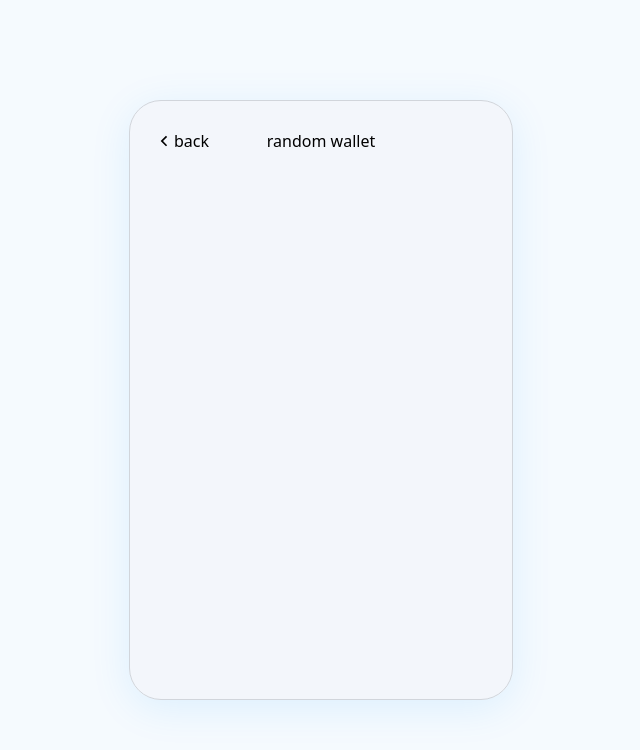
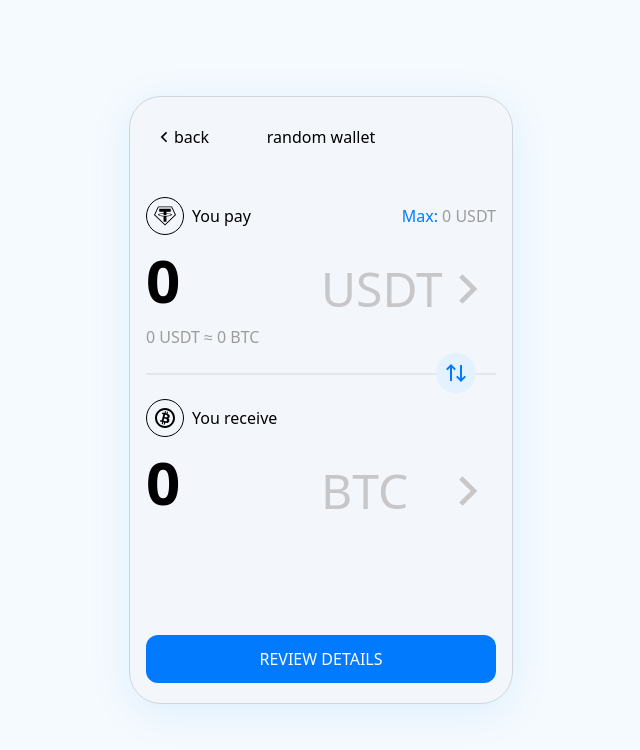
Before and after one commit to idorenyinudoh/random-wallet, a Nuxt app: page /swap in a window 1280 px wide. Before the commit this address had no page. Shown: the top 750 px of the page, without its empty margins (319-959 px from the left). Built offline with nearby package versions, Linux system fonts and the light colour scheme.

Commit message:
feat: create swap page

```diff
--- a/components/add/Modal.vue
+++ b/components/add/Modal.vue
@@ -3,7 +3,7 @@ defineEmits(['close'])
 </script>
 
 <template>
-  <div class="absolute inset-0 w-full h-full rounded-[32px] bg-[#78777A]/40 flex justify-center items-center" @click.self="$emit('close')">
+  <div class="absolute inset-0 w-full h-full sm:rounded-[32px] bg-[#78777A]/40 flex justify-center items-center" @click.self="$emit('close')">
     <div class="w-[80%] rounded-3xl bg-[#FEFEFE]">
       <p class="px-6 pt-6 pb-4 text-center font-medium">Your wallet is empty. Would you like to buy some crypto?</p>
       <div class="border-t border-solid border-[#E5E7EB] grid grid-cols-2 justify-between items-center divide-x-[1px]">
--- /dev/null
+++ b/pages/swap.vue
@@ -0,0 +1,128 @@
+<script setup lang="ts">
+const payInput = ref(0)
+const receiveInput = ref(0)
+
+const currencies = [
+  {
+    icon: '/icons/usdt.svg',
+    symbol: 'USDT',
+    rateToUSD: 0
+  },
+  {
+    icon: '/icons/bitcoin.svg',
+    symbol: 'BTC',
+    rateToUSD: 0
+  },
+  {
+    icon: '/icons/eth.svg',
+    symbol: 'ETH',
+    rateToUSD: 0
+  },
+  {
+    icon: '/icons/bnb.svg',
+    symbol: 'BNB',
+    rateToUSD: 0
+  }
+]
+
+const payCurrencyIndex = ref(0)
+const receiveCurrencyIndex = ref(1)
+const paySelect = ref('')
+const receiveSelect = ref('')
+
+const onSelectChange = (currency: string, value: string) => {
+  if (currency === 'pay') {
+    payCurrencyIndex.value = currencies.findIndex((currency) => currency.symbol === value)
+  } else {
+    receiveCurrencyIndex.value = currencies.findIndex((currency) => currency.symbol === value)
+  }
+}
+
+const swapCurrencies = () => {
+  const initialPayCurrencyIndex = payCurrencyIndex.value
+  const initialReceiveCurrencyIndex = receiveCurrencyIndex.value
+
+  payCurrencyIndex.value = initialReceiveCurrencyIndex
+  receiveCurrencyIndex.value = initialPayCurrencyIndex
+}
+
+watch([payCurrencyIndex, receiveCurrencyIndex], ([newPayCurrencyIndex, newReceiveCurrencyIndex]) => {
+  paySelect.value = currencies[newPayCurrencyIndex].symbol
+  receiveSelect.value = currencies[newReceiveCurrencyIndex].symbol
+})
+
+onMounted(() => {
+  paySelect.value = currencies[payCurrencyIndex.value].symbol
+  receiveSelect.value = currencies[receiveCurrencyIndex.value].symbol
+})
+</script>
+
+<template>
+  <div class="flex flex-col gap-y-12">
+    <div class="divide-y-2">
+      <div class="relative py-6 flex flex-col gap-y-1">
+        <div class="flex justify-between items-center">
+          <div class="flex gap-x-2 items-center">
+            <div class="border border-solid border-black p-1.5 rounded-full">
+              <img :src="currencies[payCurrencyIndex].icon" :alt="currencies[payCurrencyIndex].symbol" class="w-6 h-6">
+            </div>
+            <p>You pay</p>
+          </div>
+          <div>
+            <p class="text-[#9c9c9c]"><span class="text-[#007BFF]">Max:</span> 0 {{ currencies[payCurrencyIndex].symbol }}</p>
+          </div>
+        </div>
+        <div class="grid grid-cols-2 justify-between items-end">
+          <input v-model="payInput" type="number" class="text-6xl font-semibold bg-transparent outline-none appearance-none m-0">
+          <div class="relative pb-2">
+            <select v-model="paySelect" class="text-5xl font-medium appearance-none bg-transparent text-[rgba(199,198,201,1)] pr-14 cursor-pointer outline-none" @change="onSelectChange('pay', $event.target.value)">
+              <option value="USDT">USDT</option>
+              <option value="BTC">BTC</option>
+              <option value="ETH">ETH</option>
+              <option value="BNB">BNB</option>
+            </select>
+            <img src="/icons/chevron-right.svg" alt="chevron right" class="absolute -top-2 bottom-0 right-0 my-auto w-14 pointer-events-none">
+          </div>
+        </div>
+        <p class="text-[#9c9c9c]">{{ payInput }} {{ currencies[payCurrencyIndex].symbol }} ≈ {{ payInput }} {{ currencies[receiveCurrencyIndex].symbol }}</p>
+        <button class="absolute right-5 -bottom-5 w-10 h-10 rounded-full flex justify-center items-center bg-[#E4F1FF] hover:brightness-90 base-transition" @click="swapCurrencies">
+          <img src="/icons/arrow-up-down.svg" alt="arrow up down" class="w-6 h-6">
+        </button>
+      </div>
+      <div class="py-6 flex flex-col gap-y-1">
+        <div class="flex gap-x-2 items-center">
+          <div class="border border-solid border-black p-1.5 rounded-full">
+            <img :src="currencies[receiveCurrencyIndex].icon" :alt="currencies[receiveCurrencyIndex].symbol" class="w-6 h-6">
+          </div>
+          <p>You receive</p>
+        </div>
+        <div class="grid grid-cols-2 justify-between items-end">
+          <input v-model="receiveInput" type="number" class="text-6xl font-semibold bg-transparent outline-none">
+          <div class="relative pb-2">
+            <select v-model="receiveSelect" class="text-5xl font-medium appearance-none bg-transparent text-[rgba(199,198,201,1)] pr-14 cursor-pointer outline-none" @change="onSelectChange('receive', $event.target.value)">
+              <option value="USDT">USDT</option>
+              <option value="BTC">BTC</option>
+              <option value="ETH">ETH</option>
+              <option value="BNB">BNB</option>
+            </select>
+            <img src="/icons/chevron-right.svg" alt="chevron right" class="absolute -top-2 bottom-0 right-0 my-auto w-14 pointer-events-none">
+          </div>
+        </div>
+        <!-- <p class="text-[#9c9c9c]">1 {{ currencies[payCurrencyIndex].symbol }} ≈ 1 {{ currencies[receiveCurrencyIndex].symbol }}</p> -->
+      </div>
+    </div>
+    <button class="mt-10 w-full py-3 rounded-xl text-base font-medium bg-[#017AFE] text-white hover:brightness-90 base-transition">REVIEW DETAILS</button>
+  </div>
+</template>
+
+<style scoped>
+input::-webkit-outer-spin-button,
+input::-webkit-inner-spin-button {
+    -webkit-appearance: none;
+    margin: 0;
+}
+
+input[type=number] {
+  -moz-appearance:textfield;
+}
+</style>
```
Also changed, not shown: public/icons/arrow-up-down.svg (added).
